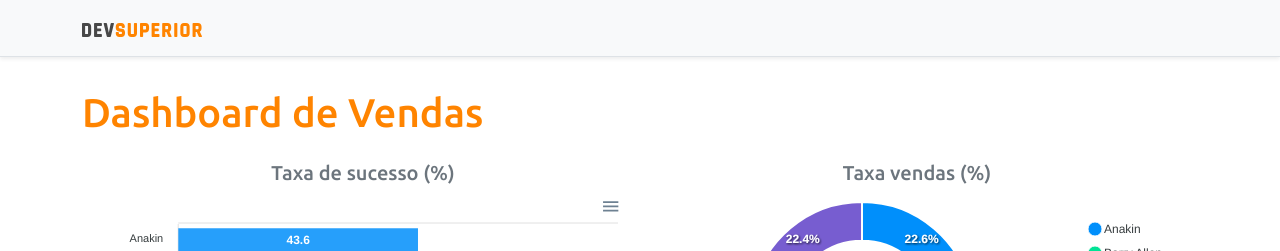
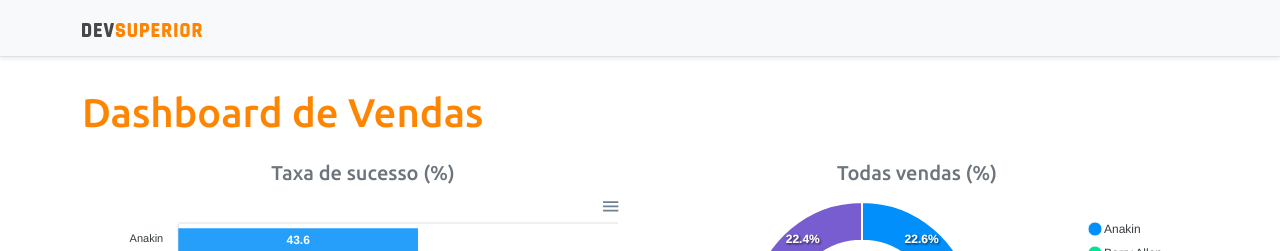
Before and after one commit to tiagodalmeida87/projeto-sds3, a React (Create React App) app in the folder frontend/: page / in a window 1280 px wide. Shown: the top 251 px of the page. Built offline with nearby package versions, Linux system fonts and the light colour scheme.

Commit message:
Update Sub-Title

```diff
--- a/frontend/src/App.tsx
+++ b/frontend/src/App.tsx
@@ -17,7 +17,7 @@ function App() {
                 <BarChart />
             </div>
             <div className="col-sm-6">
-              <h5 className="text-center text-secondary">Taxa vendas (%)</h5>
+              <h5 className="text-center text-secondary">Todas vendas (%)</h5>
                 <DonutChart />
             </div>
           </div>
```
